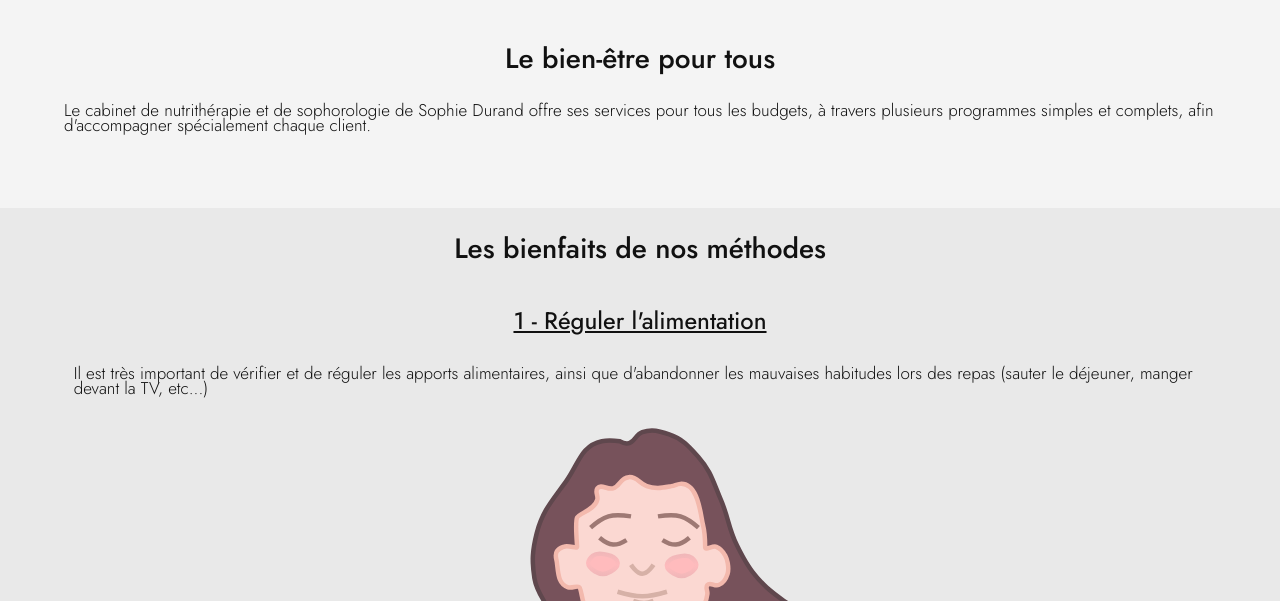
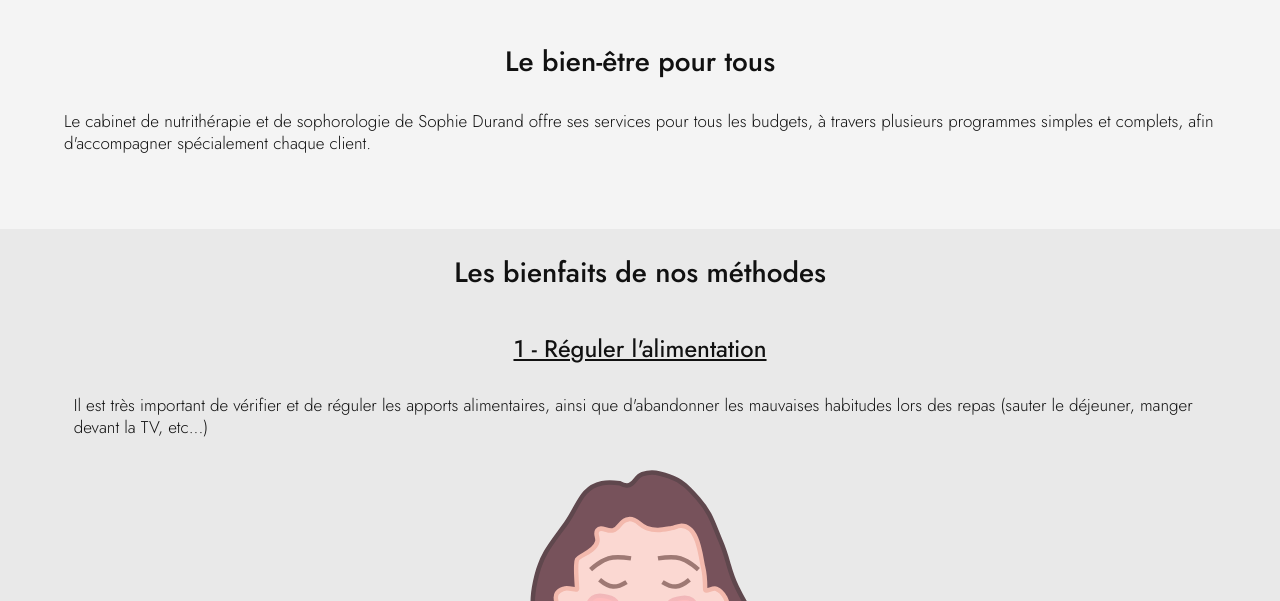
Before and after one commit to Morgann-Chanliau/Nutrith-rapie, a website: page index.html in a window 1280 px wide. Shown: the part 199-800 px from the top of the page. Drawn offline with Linux system fonts and the light colour scheme.

Commit message:
Update style.css

```diff
--- a/public/css/style.css
+++ b/public/css/style.css
@@ -132,7 +132,7 @@ h2 {
   flex-direction: column;
   align-items: center;
   width: 100%;
-  line-height: 15px;
+  line-height: 22px;
   margin-bottom: 15px;
   margin-top: 30px;
 }
```
